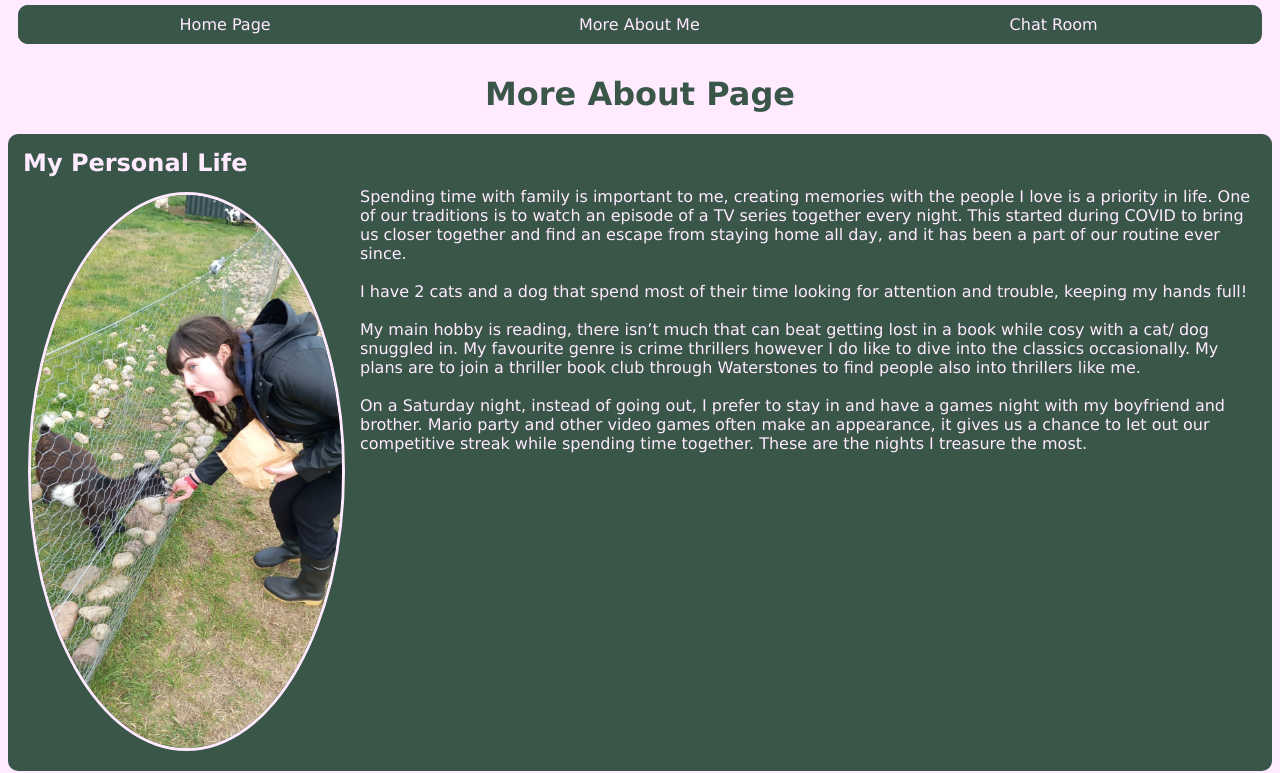
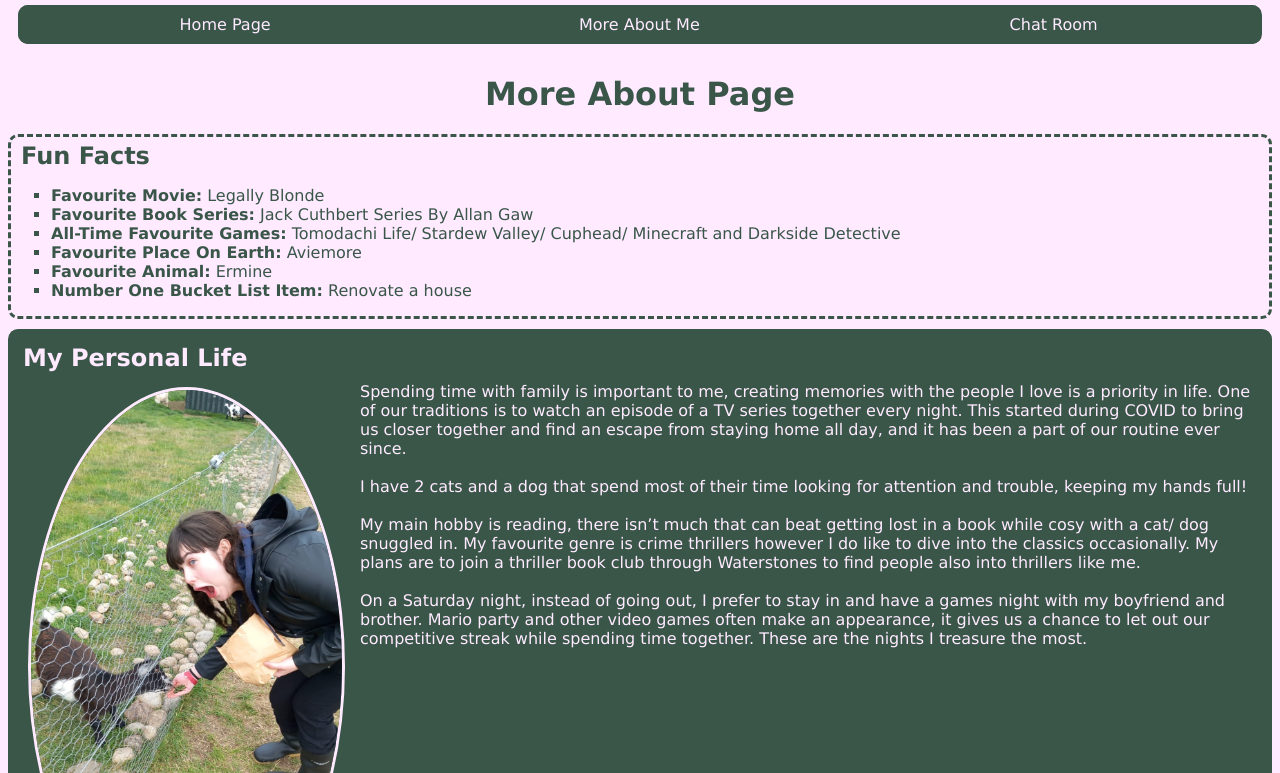
Before and after one commit to eva-404-cpu/assessment2_Working, a plain HTML site: page public/moreAbout.html in a window 1280 px wide. Shown: the part 940-1713 px from the top of the page. Drawn offline with Linux system fonts and the light colour scheme.

Commit message:
Added A Fact Card For the 'More About' Page

```diff
--- a/public/moreAbout.html
+++ b/public/moreAbout.html
@@ -20,6 +20,20 @@
         </DIV>
 
         <H1> More About Page </H1>
+
+        <DIV CLASS ="fact-card">
+            <H2 STYLE = "color:#395648;margin-left:10px;">
+                Fun Facts
+            </H2>
+            <UL>
+                <LI> <B>Favourite Movie:</B> Legally Blonde  </LI>
+                <LI> <B>Favourite Book Series:</B> Jack Cuthbert Series By Allan Gaw </LI>
+                <LI> <B>All-Time Favourite Games:</B> Tomodachi Life/ Stardew Valley/ Cuphead/ Minecraft and Darkside Detective </LI>
+                <LI> <B> Favourite Place On Earth:</B> Aviemore </LI>
+                <LI> <B>Favourite Animal:</B> Ermine </LI>
+                <LI> <B>Number One Bucket List Item:</B> Renovate a house </LI>
+            </UL>
+        </DIV>
 
         <DIV CLASS = "section">
             <H2>
--- a/public/style.css
+++ b/public/style.css
@@ -94,6 +94,19 @@ img {
     font-family:"Verdana"
 }
 
+.fact-card {
+    border-style: dashed;
+    border-radius:10px;
+    border-width:3px;
+    border-color:#395648;
+    margin-bottom:10px;
+}
+
+.fact-card ul {
+    background-color:#ffeaff;
+    list-style-type:square;
+}
+
 .banner {
     display: flex;
     justify-content: center;
```
